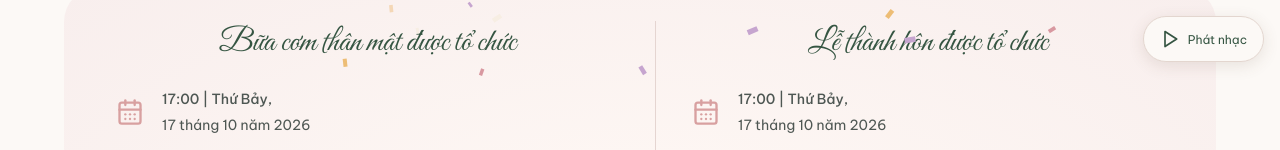
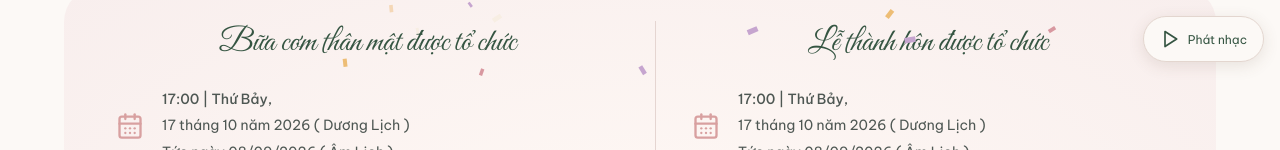
Before and after one commit to dquy7/thiepcuoi, a React (Vite) app: page / in a window 1280 px wide. Both pictures are taken after a click on the button "Mở thiệp 💌". Shown: the part 650-800 px from the top of the page. Built offline with nearby package versions, Linux system fonts and the light colour scheme.

Commit message:
Show lunar and solar dates in wedding events

```diff
--- a/App.jsx
+++ b/App.jsx
@@ -53,7 +53,9 @@ function EventCard({ event }) {
   const directions = `https://www.google.com/maps/dir/?api=1&destination=${destination}&travelmode=driving`;
   return <article className="event-card">
     <h3>{event.title}</h3>
-    <div className="event-row"><span className="event-icon"><CalendarDays size={28} /></span><p><strong>{event.time}</strong><br />{event.date}</p></div>
+    <div className="event-row"><span className="event-icon"><CalendarDays size={28} /></span><p><strong>{event.time}</strong><br />{event.date} ( Dương Lịch )
+      {event.lunarDate && <><br /><span className="event-lunar-date">Tức ngày {event.lunarDate} ( Âm Lịch )</span></>}
+    </p></div>
     <a className="event-row event-location" href={event.mapUrl || directions} target="_blank" rel="noreferrer">
       <span className="event-icon"><MapPin size={28} /></span><p><strong>{event.venue}</strong><br />{event.address}</p>
     </a>
--- a/weddings.js
+++ b/weddings.js
@@ -6,6 +6,7 @@ export const weddings = {
   'minh-anh-thu-ha': {
     groom: 'Nguyễn Minh Anh', bride: 'Trần Thu Hà',
     time: '17:00 | Thứ Bảy,', date: '17 tháng 10 năm 2026',
+    lunarDate: '08/09/2026', // Ngày âm lịch, dùng chung cho hai buổi nếu không ghi riêng trong events.
     venue: 'Gia đình chú rể', address: 'Phường Cầu Giấy, Hà Nội',
     mapUrl: 'https://maps.app.goo.gl/6xvZeu16vKfCdpEw6',
     mapQuery: '20.436555,106.047287', // Tọa độ chính xác từ link Google Maps.
```
